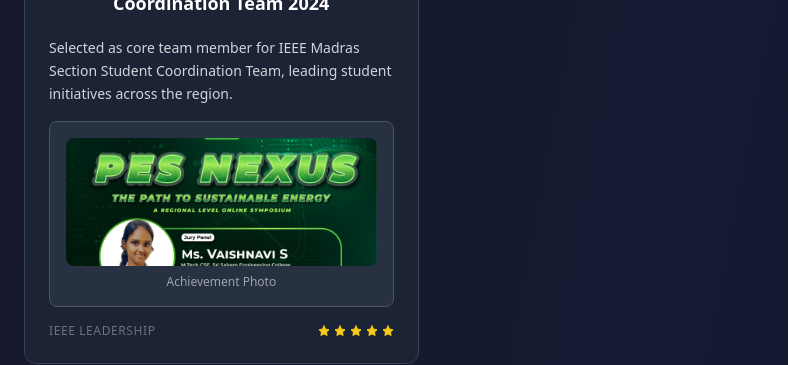
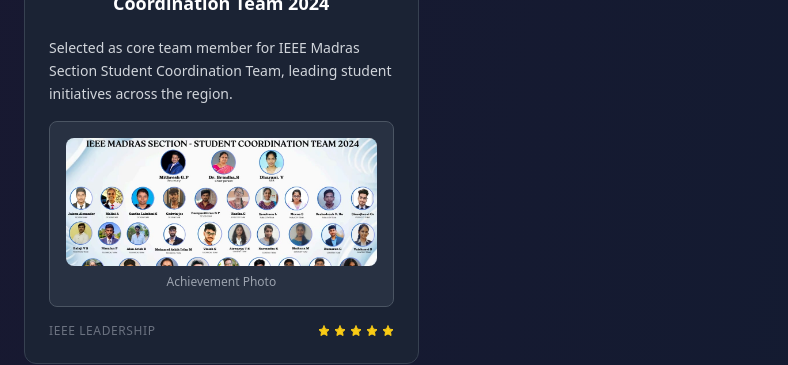
Before and after one commit to Anonymous-wolf/my-port, a React (Vite) app: page / in a window 1280 px wide. Shown: the part 6740-7105 px from the top of the page, without its empty margins (0-788 px from the left). Built offline with nearby package versions, Linux system fonts and the light colour scheme.

Commit message:
Update Achievements component with new achievements and layout

```diff
--- a/src/components/Achievements.tsx
+++ b/src/components/Achievements.tsx
@@ -1,6 +1,6 @@
 import React from 'react';
 import { Medal, Trophy, Award, Star, Crown, Target, Users, Zap, Globe, Code, Brain, Lightbulb } from 'lucide-react';
-import pesImg from '../images/pes.jpg';
+
 
 const Achievements = () => {
   const achievements = [
@@ -14,6 +14,7 @@ const Achievements = () => {
       icon: <Crown className="w-6 h-6" />,
       color: "purple",
       priority: "high",
+      image:"src/images/sac.jpg",
       hasImage: true
     },
     {
@@ -369,7 +370,7 @@ const Achievements = () => {
                       {/* Image Placeholder */}
                       <div className="mb-4 p-4 bg-gray-700/50 rounded-lg border border-gray-600 text-center">
                         <div className="text-4xl mb-2">
-                          <img src={pesImg} alt="Achievement photo" className="w-full h-32 object-cover rounded-lg" />
+                          <img src={achievement.image} alt="Achievement photo" className="w-full h-32 object-cover rounded-lg" />
 
                         </div>
                         <div className="text-xs text-gray-400">Achievement Photo</div>
```
